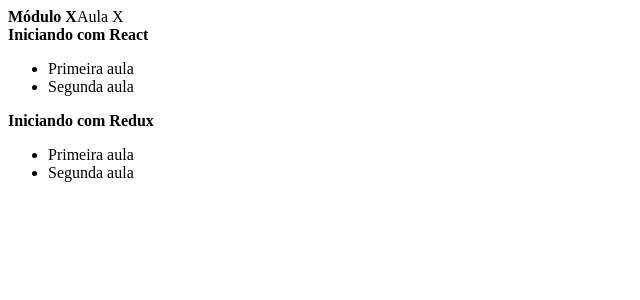
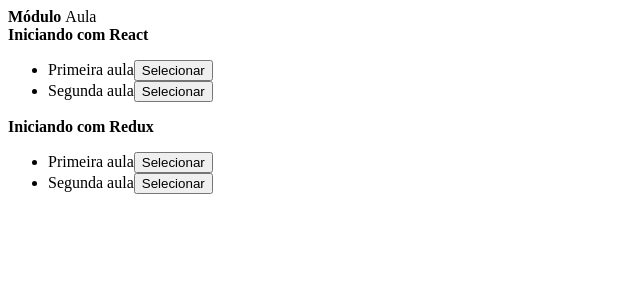
Before and after one commit to caioalexandrebr/react-redux, a React (Create React App) app: page / in a window 1280 px wide. Shown: the top 300 px of the page, without its empty margins (0-640 px from the left). Built offline with nearby package versions, Linux system fonts and the light colour scheme.

Commit message:
feat(redux): creating reducers and actions

```diff
--- a/src/components/Sidebar/index.js
+++ b/src/components/Sidebar/index.js
@@ -2,14 +2,25 @@ import React from 'react';
 
 import { connect } from "react-redux";
 
-const Sidebar = ({ modules }) => (
+function toggleLesson(module, lesson) {
+  return {
+    type: 'TOGGLE_LESSON',
+    module,
+    lesson
+  };
+}
+
+const Sidebar = ({ modules, dispatch }) => (
   <aside>
     { modules.map(module => (
       <div key={module.id}>
         <strong>{ module.title }</strong>
         <ul>
           { module.lessons.map(lesson => (
-            <li>{ lesson.title }</li>
+            <li key={ lesson.id }>
+              { lesson.title }
+              <button onClick={() => dispatch(toggleLesson(module, lesson))}>Selecionar</button>
+            </li>
           )) }
         </ul>
       </div>
@@ -17,4 +28,4 @@ const Sidebar = ({ modules }) => (
   </aside>
 );
 
-export default connect(state => ({ modules: state }))(Sidebar);
+export default connect(state => ({ modules: state.modules }))(Sidebar);
--- a/src/components/Video/index.js
+++ b/src/components/Video/index.js
@@ -1,12 +1,15 @@
-import React, { Component } from 'react';
+import React from 'react';
 
-export default class Video extends Component {
-  render() {
-    return(
-      <div>
-        <strong>Módulo X</strong>
-        <span>Aula X</span>
-      </div>
-    );
-  }
-}
+import { connect } from "react-redux";
+
+const Video = ({ activeModule, activeLesson }) => (
+  <div>
+    <strong>Módulo {activeModule.title}</strong>
+    <span>Aula {activeLesson.title}</span>
+  </div>
+);
+
+export default connect(state => ({
+  activeModule: state.activeModule,
+  activeLesson: state.activeLesson
+}))(Video);
--- a/src/store/index.js
+++ b/src/store/index.js
@@ -1,7 +1,9 @@
 import { createStore } from "redux";
 
-function reducer() {
-  return [
+const INITIAL_STATE = {
+  activeModule: {},
+  activeLesson: {},
+  modules: [
     {
       id: 1,
       title: 'Iniciando com React',
@@ -31,6 +33,14 @@ function reducer() {
       ]
     }
   ]
+};
+
+function reducer(state = INITIAL_STATE, action) {
+  if (action.type === 'TOGGLE_LESSON') {
+    return { ...state, activeModule: action.module, activeLesson: action.lesson}
+  }
+
+  return state;
 }
 
 const store = createStore(reducer);
```
Also changed, not shown: src/store/actions.js (added).
